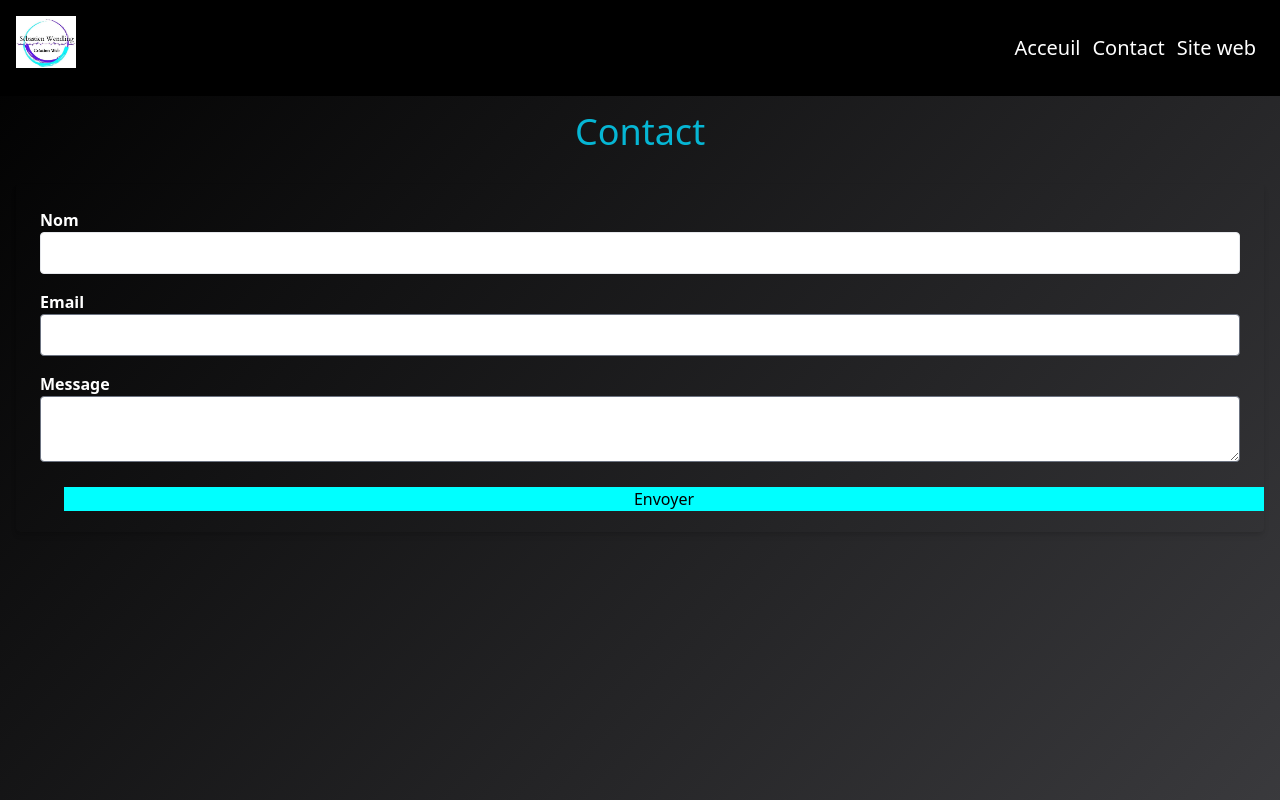
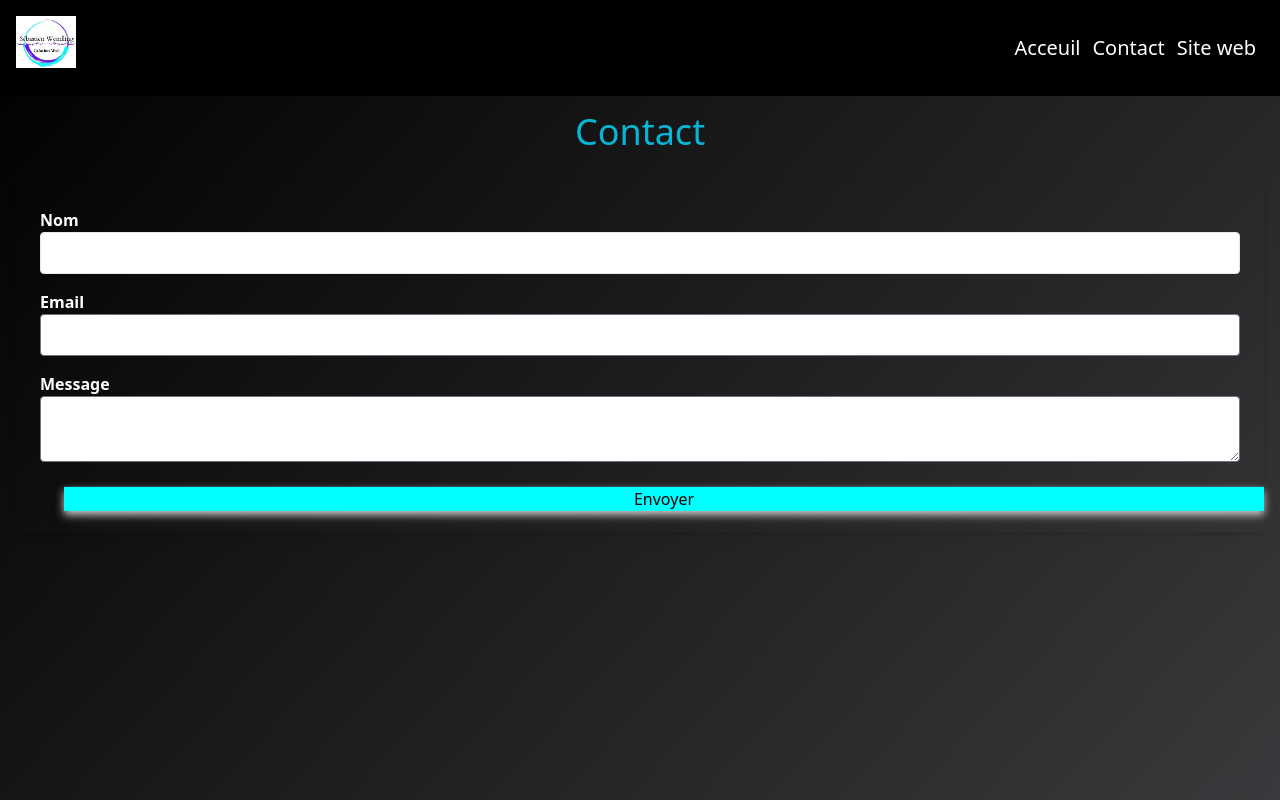
Before and after one commit to seb34110/portfolio, a Next.js app: page /contact in a window 1280 px wide. Shown: the top 800 px of the page. Built offline with nearby package versions, Linux system fonts and the light colour scheme.

Commit message:
modif contactForm

```diff
--- a/src/styles/globals.css
+++ b/src/styles/globals.css
@@ -55,6 +55,8 @@ header {
 }
 
 .border-gradient {
+  filter: drop-shadow(0 20px 13px rgb(0 0 0 / 0.03))
+    drop-shadow(0 4px 4px rgb(212, 209, 209));
   background: cyan;
   animation: borderAnimation 4s linear infinite;
   top: -4px;
```
